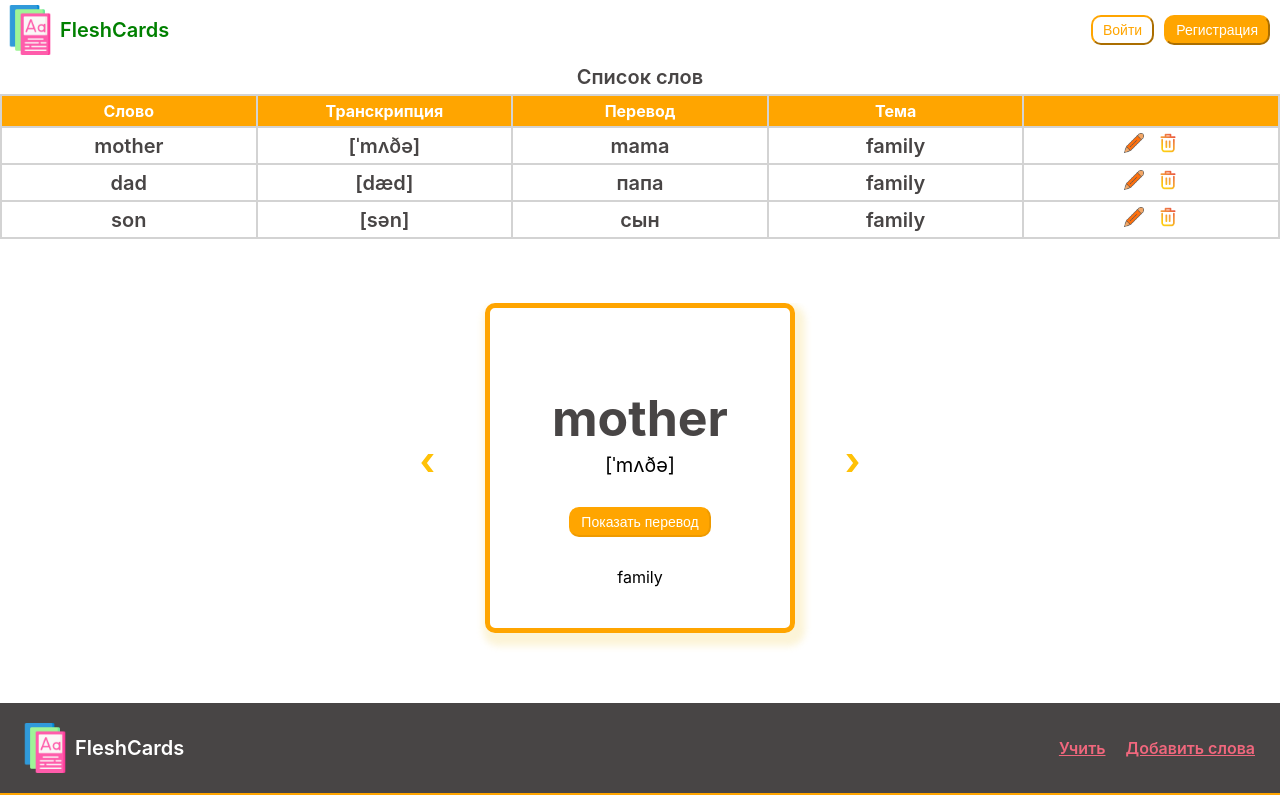
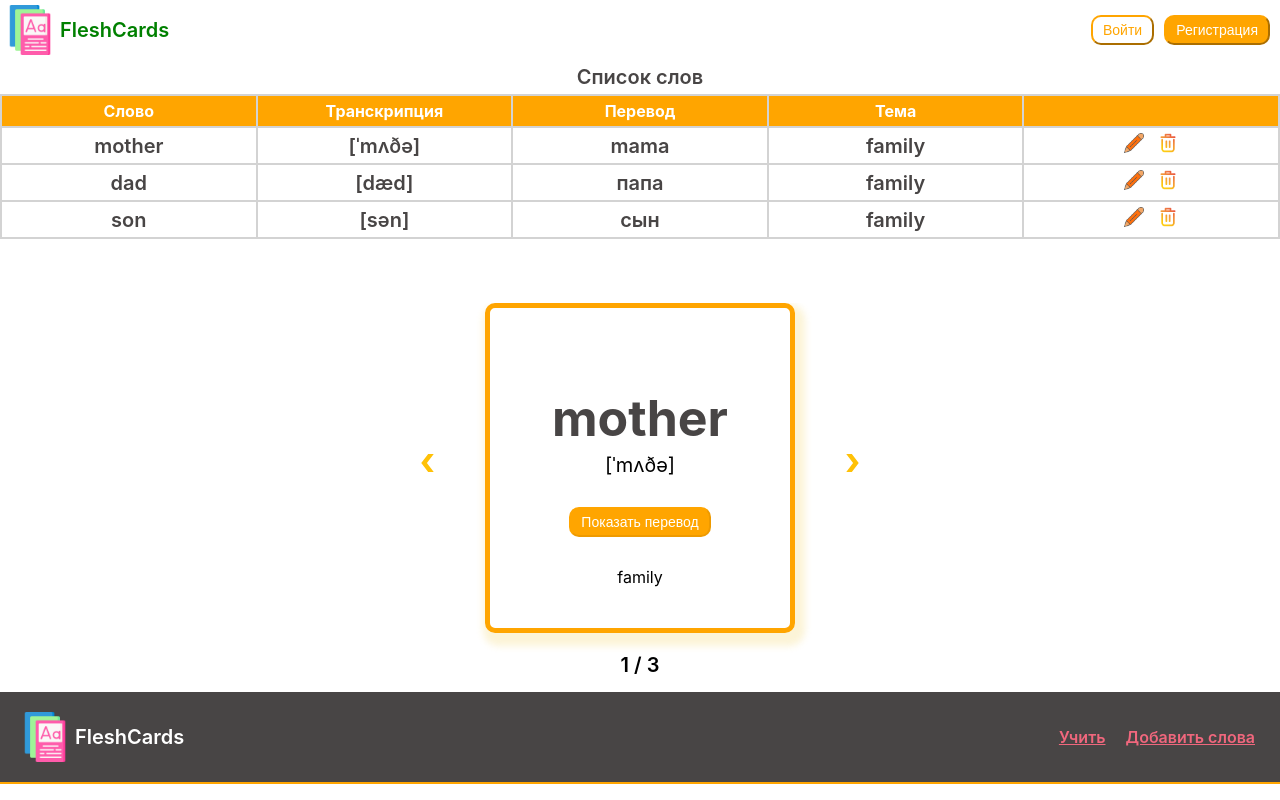
Before and after one commit to IrinaParamonova7980/Flashcards, a React (Create React App) app: page / in a window 1280 px wide. Built offline with nearby package versions, Linux system fonts and the light colour scheme.

Commit message:
card numbering

```diff
--- a/src/components/flippingCards/FlippingCards.jsx
+++ b/src/components/flippingCards/FlippingCards.jsx
@@ -20,6 +20,7 @@ export default function FlippingCards(prop) {
   }, [index]);
 
   return (
+    <>
       <div className={styles.section_center}>
         {data.map((card, cardIndex) => {
           const { id, ...props } = card;
@@ -54,5 +55,9 @@ export default function FlippingCards(prop) {
           onClick={() => setIndex((prevState) => prevState + 1)}
         ></img>
       </div>
+      <div className={styles.numberCard}>
+        {index + 1} / {data.length}
+      </div>
+    </>
   );
 }
--- a/src/components/flippingCards/flippingCards.module.scss
+++ b/src/components/flippingCards/flippingCards.module.scss
@@ -3,7 +3,7 @@
 .section_center {
   margin: 0 auto;
   margin-top: 4rem;
-  height: 400px;
+  height: 350px;
   max-width: 450px;
   position: relative;
   overflow: hidden;
@@ -56,3 +56,9 @@ article.lastSlide {
 article.nextSlide {
   transform: translateX(100%);
 }
+
+.numberCard {
+  margin-bottom: 15px;
+  font-size: $fontAverage;
+  font-weight: $fontWeightBold;
+}
```
Lines whose indentation alone changed are shown as unchanged.
